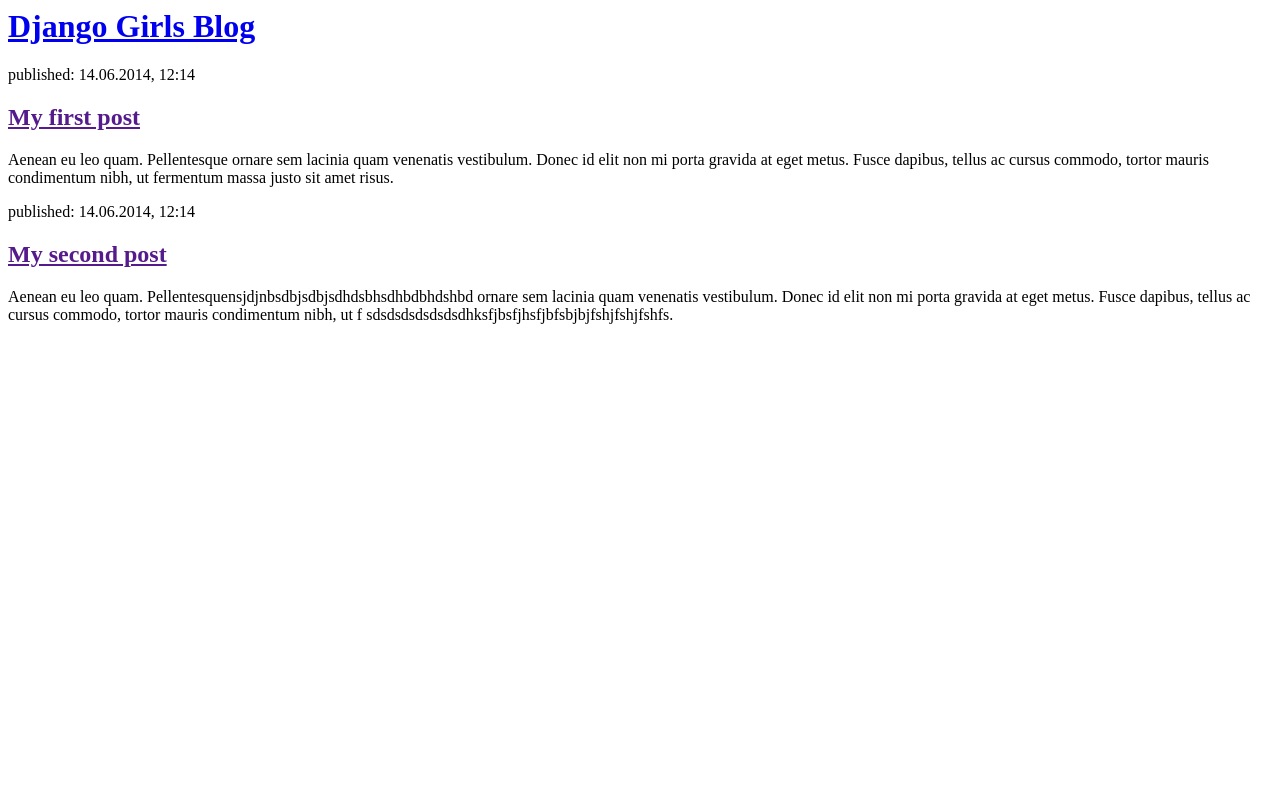
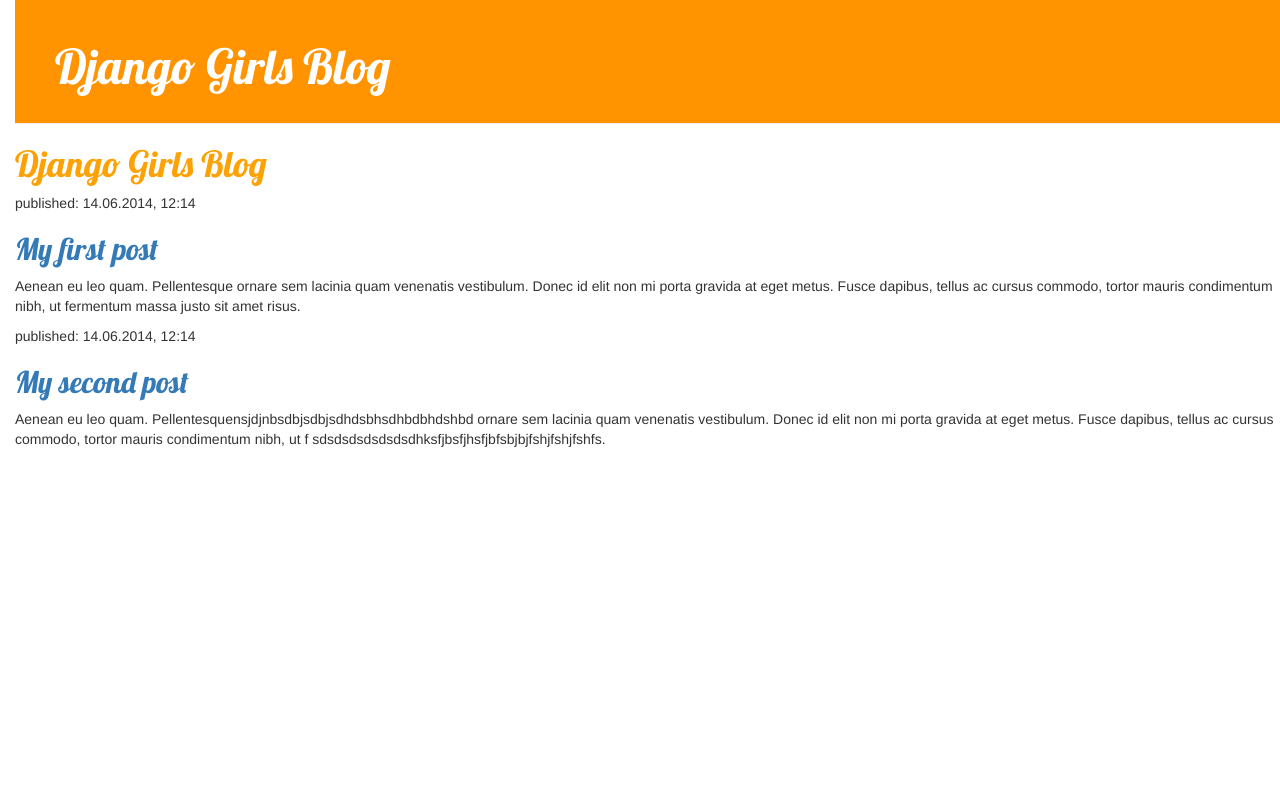
Before and after one commit to moonex27/my-first-blog, a Django app: template blog/templates/blog/post_list.html in a window 1280 px wide. Run offline with Django 4.2, Linux system fonts and the light colour scheme; the template is opened without the code that fills it, so the values that code supplies are empty; some libraries are stand-ins or nearby versions.

Commit message:
Changed the HTML for the site.

```diff
--- /dev/null
+++ b/blog/static/blog.css
@@ -0,0 +1,58 @@
+h1 a {
+    color: #FCA205;
+}
+
+body {
+    padding-left: 15px;
+}
+h1 a {
+    color: #FCA205;
+    font-family: 'Lobster';
+}
+
+.page-header {
+    background-color: #ff9400;
+    margin-top: 0;
+    padding: 20px 20px 20px 40px;
+}
+
+.page-header h1, .page-header h1 a, .page-header h1 a:visited, .page-header h1 a:active {
+    color: #ffffff;
+    font-size: 36pt;
+    text-decoration: none;
+}
+
+.content {
+    margin-left: 40px;
+}
+
+h1, h2, h3, h4 {
+    font-family: 'Lobster', cursive;
+}
+
+.date {
+    color: #828282;
+}
+
+.save {
+    float: right;
+}
+
+.post-form textarea, .post-form input {
+    width: 100%;
+}
+
+.top-menu, .top-menu:hover, .top-menu:visited {
+    color: #ffffff;
+    float: right;
+    font-size: 26pt;
+    margin-right: 20px;
+}
+
+.post {
+    margin-bottom: 70px;
+}
+
+.post h1 a, .post h1 a:visited {
+    color: #000000;
+}
--- a/blog/templates/blog/post_list.html
+++ b/blog/templates/blog/post_list.html
@@ -1,8 +1,18 @@
+{% load static %}
 <html>
+
     <head>
+        <link rel="stylesheet" href="//maxcdn.bootstrapcdn.com/bootstrap/3.2.0/css/bootstrap.min.css">
+        <link rel="stylesheet" href="//maxcdn.bootstrapcdn.com/bootstrap/3.2.0/css/bootstrap-theme.min.css">
+        <a href="https://en.wikipedia.org/wiki/Django" class="external_link" id="link_to_wiki_page"></a>
+        <link rel="stylesheet" href="{% static 'css/blog.css' %}">
+        <link href="https://fonts.googleapis.com/css?family=Lobster&subset=latin,cyrillic" rel="stylesheet" type="text/css">
         <title>Django Girls blog</title>
     </head>
     <body>
+        <div class="page-header">
+            <h1><a href="/">Django Girls Blog</a></h1>
+        </div>
         <div>
             <h1><a href="/">Django Girls Blog</a></h1>
         </div>
--- a/blog/views.py
+++ b/blog/views.py
@@ -1,6 +1,9 @@
 from django.shortcuts import render
+from .models import Post
+from django.utils import timezone
 
 # Create your views here.
 
 def post_list(request):
-    return render(request, 'blog/post_list.html', {})
+    posts = Post.objects.filter(published_date__lte=timezone.now()).order_by('published_date')
+    return render(request, 'blog/post_list.html', {'posts': posts})
```
Also changed, not shown: sr2/aplication.txt (added, +21 -0 lines), sr2/sdsd.png (added).
